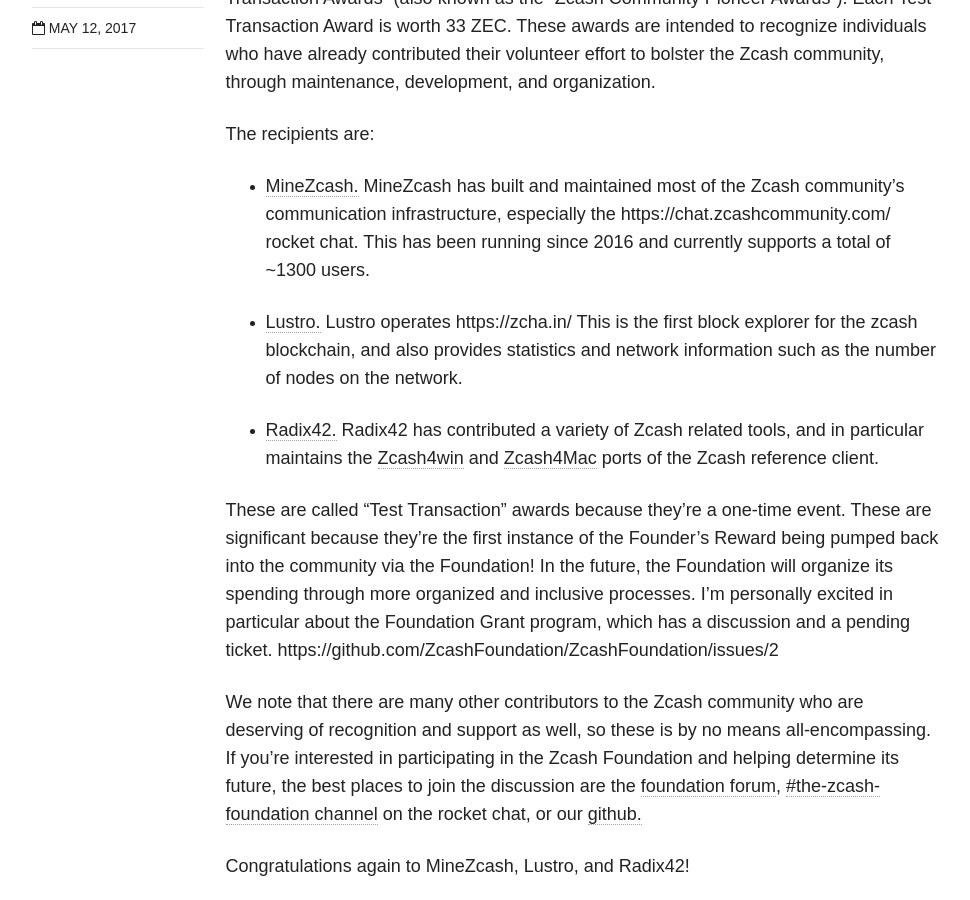
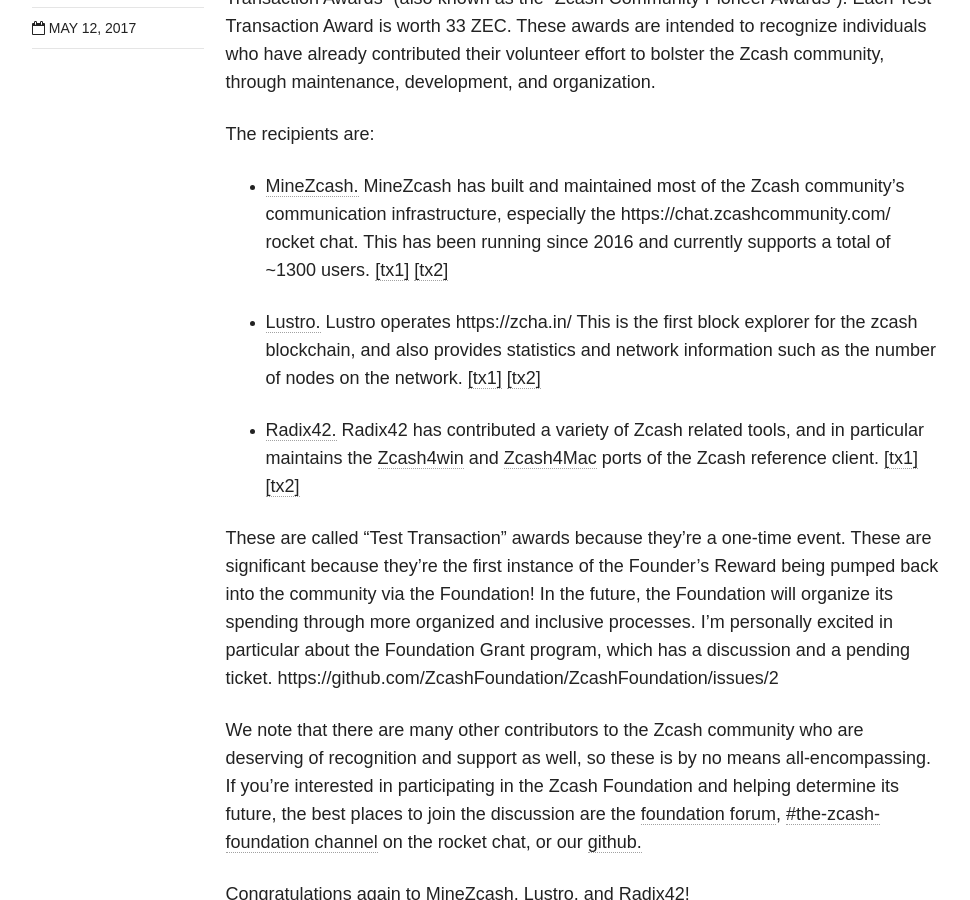
Before and after one commit to ZcashFoundation/zfnd, a Jekyll site: the page built from _posts/blog/2017-05-12-test-transactions.md, in a window 1280 px wide and 900 px high, scrolled down 729 px. Shown: the whole window, without its empty margins (154-1124 px from the left). Built offline with Jekyll 4.4.1, drawn with Linux system fonts in a browser that asks for light colours; nearby versions of some CDN libraries.

Commit message:
Update 2017-05-12-test-transactions.md

```diff
--- a/_posts/blog/2017-05-12-test-transactions.md
+++ b/_posts/blog/2017-05-12-test-transactions.md
@@ -17,11 +17,11 @@
 
 The recipients are:
 
-- [MineZcash.](https://zcashcommunity.com/) MineZcash has built and maintained most of the Zcash community’s communication infrastructure, especially the https://chat.zcashcommunity.com/ rocket chat. This has been running since 2016 and currently supports a total of ~1300 users.
+- [MineZcash.](https://zcashcommunity.com/) MineZcash has built and maintained most of the Zcash community’s communication infrastructure, especially the https://chat.zcashcommunity.com/ rocket chat. This has been running since 2016 and currently supports a total of ~1300 users. [[tx1]](https://explorer.zcha.in/transactions/37d6dfc8564ab8e8d8ce778ae582e990128a5061968e380cf82f1e21011a0832) [[tx2]](https://explorer.zcha.in/transactions/dd2789fddd61f30b7ef290bc5d5427d692204dc507739b13bfea2c6ba09e947f)
 
-- [Lustro.](https://explorer.zcha.in/about) Lustro operates https://zcha.in/ This is the first block explorer for the zcash blockchain, and also provides statistics and network information such as the number of nodes on the network.
+- [Lustro.](https://explorer.zcha.in/about) Lustro operates https://zcha.in/ This is the first block explorer for the zcash blockchain, and also provides statistics and network information such as the number of nodes on the network. [[tx1]](https://explorer.zcha.in/transactions/c77bfcd13612a0d66b4ffaefdef63c252d7a683ace03cafebba02e0747e936a0) [[tx2]](https://explorer.zcha.in/transactions/9d7dc8664552b2bd0585c1157d0a396d8f11655bcf19b73c35fec24e1aa38fe5)
 
-- [Radix42.](https://twitter.com/radix42) Radix42 has contributed a variety of Zcash related tools, and in particular maintains the [Zcash4win](https://zcash4win.com/) and [Zcash4Mac](https://zcash4mac.com/) ports of the Zcash reference client.
+- [Radix42.](https://twitter.com/radix42) Radix42 has contributed a variety of Zcash related tools, and in particular maintains the [Zcash4win](https://zcash4win.com/) and [Zcash4Mac](https://zcash4mac.com/) ports of the Zcash reference client. [[tx1]](https://explorer.zcha.in/transactions/aed962d71979194de2d1f769b1e7fc37a972454099123eeca141347155fcb2c1) [[tx2]](https://explorer.zcha.in/transactions/9127af5b9d8553ca531d79cbd5b0748829944c99a6602eac3356650e478a83d4)
 
 These are called "Test Transaction" awards because they're a one-time event. These are significant because they're the first instance of the Founder’s Reward being pumped back into the community via the Foundation!
 In the future, the Foundation will organize its spending through more organized and inclusive processes. I'm personally excited in particular about the Foundation Grant program, which has a discussion and a pending ticket. https://github.com/ZcashFoundation/ZcashFoundation/issues/2
```
Also changed, not shown: other parts of _posts/blog/2017-05-12-test-transactions.md (+1 -1 lines).
